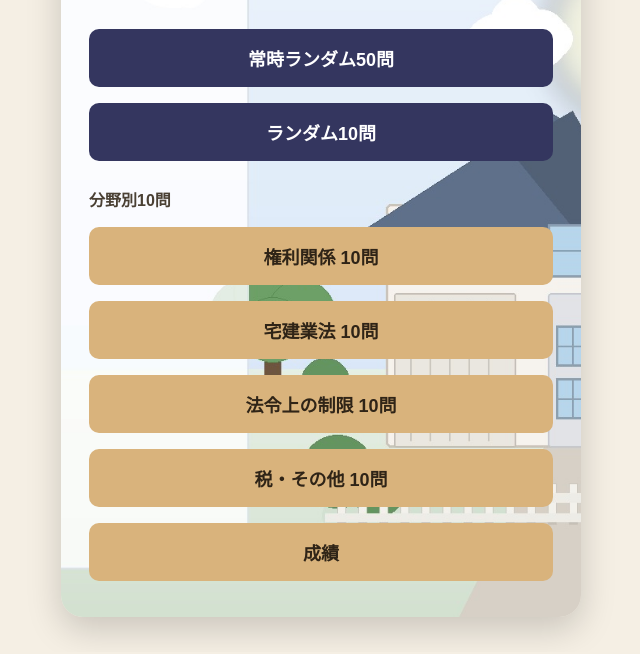
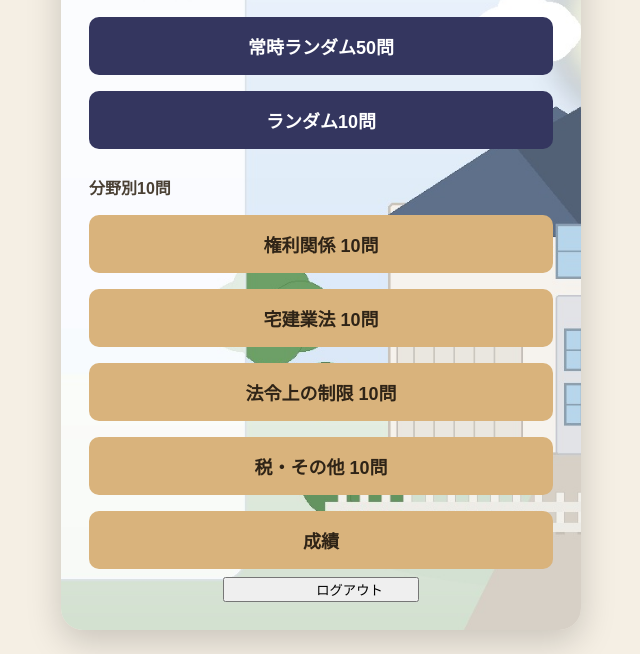
Before and after one commit to ienavi/takken-app, a website: page public/index.html in a window 1280 px wide. Shown: the part 148-802 px from the top of the page, without its empty margins (319-959 px from the left). Drawn offline with Linux system fonts and the light colour scheme.

Commit message:
Update index.html

```diff
--- a/public/index.html
+++ b/public/index.html
@@ -42,6 +42,9 @@
         <button class="main-btn wood" onclick="showResultScreen()">
           成績
         </button>
+        <button class="logout-btn" onclick="logout()">
+ 　　　　 ログアウト
+　　　　</button>
       </div>
     </section>
 
```
